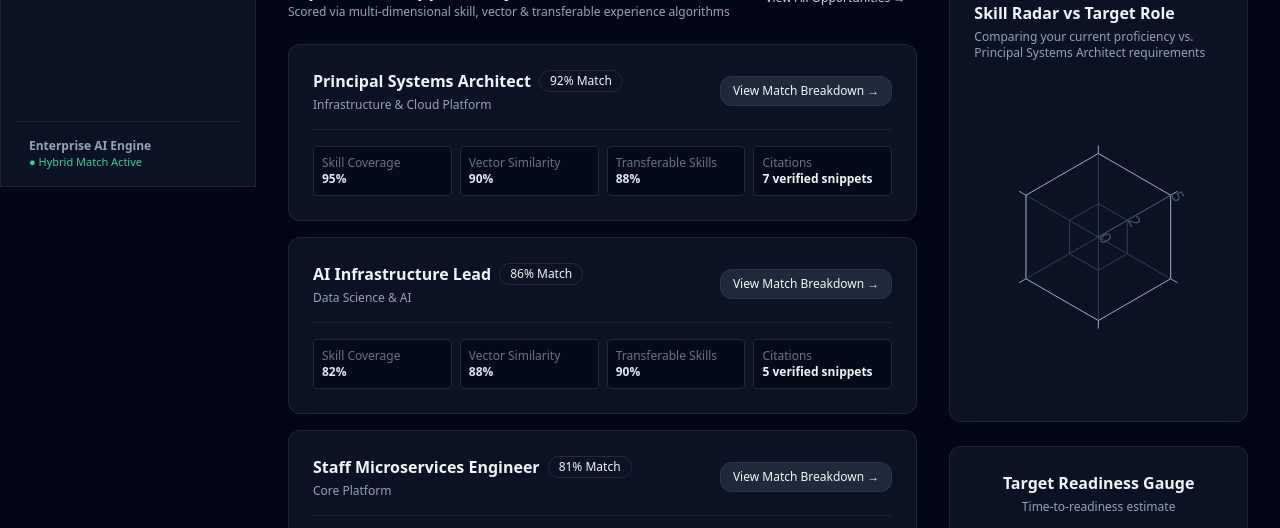
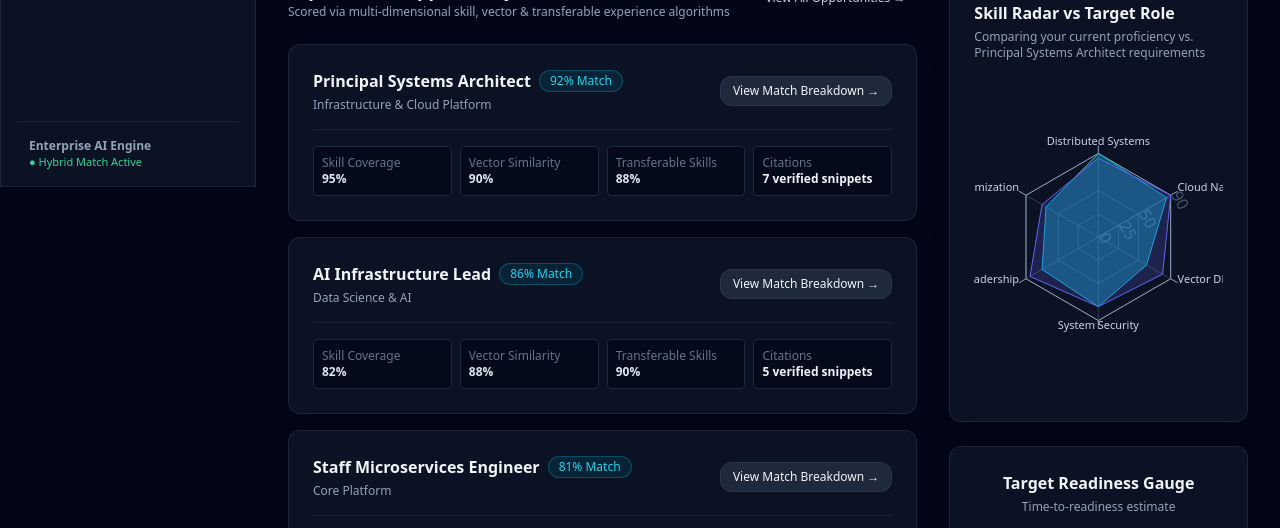
Before and after one commit to athishm-007/AI-Powered-Talent-Discovery---Internal-Mobility, a Next.js app: page /dashboard in a window 1280 px wide. Shown: the part 613-1141 px from the top of the page. Built offline with nearby package versions, Linux system fonts and the light colour scheme; no server answers.

Commit message:
Fix TypeScript build types for Vercel deployment

```diff
--- a/src/components/charts/SkillRadarChart.tsx
+++ b/src/components/charts/SkillRadarChart.tsx
@@ -4,20 +4,29 @@ import React from 'react';
 import { Radar, RadarChart, PolarGrid, PolarAngleAxis, PolarRadiusAxis, ResponsiveContainer, Tooltip } from 'recharts';
 
 export interface SkillRadarData {
-  skill: string;
-  userLevel: number;
-  requiredLevel: number;
+  skill?: string;
+  subject?: string;
+  userLevel?: number;
+  current?: number;
+  requiredLevel?: number;
+  required?: number;
 }
 
-export const SkillRadarChart: React.FC<{ data: SkillRadarData[] }> = ({ data }) => {
+export const SkillRadarChart: React.FC<{ data: SkillRadarData[]; title?: string }> = ({ data }) => {
   if (!data || data.length === 0) {
     return <div className="text-xs text-slate-500 text-center py-8">No skill data available for radar visualization.</div>;
   }
 
+  const chartData = data.map((d) => ({
+    skill: d.skill || d.subject || '',
+    userLevel: d.userLevel ?? d.current ?? 0,
+    requiredLevel: d.requiredLevel ?? d.required ?? 0,
+  }));
+
   return (
     <div className="w-full h-64 sm:h-80">
       <ResponsiveContainer width="100%" height="100%">
-        <RadarChart cx="50%" cy="50%" outerRadius="70%" data={data}>
+        <RadarChart cx="50%" cy="50%" outerRadius="70%" data={chartData}>
           <PolarGrid stroke="#334155" />
           <PolarAngleAxis dataKey="skill" stroke="#94a3b8" tick={{ fill: '#cbd5e1', fontSize: 11 }} />
           <PolarRadiusAxis angle={30} domain={[0, 5]} stroke="#475569" />
--- a/src/components/ui/Badge.tsx
+++ b/src/components/ui/Badge.tsx
@@ -2,7 +2,7 @@ import React from 'react';
 import { cn } from '@/lib/utils';
 
 export interface BadgeProps extends React.HTMLAttributes<HTMLSpanElement> {
-  variant?: 'cyan' | 'emerald' | 'amber' | 'rose' | 'slate' | 'indigo';
+  variant?: 'cyan' | 'emerald' | 'amber' | 'rose' | 'slate' | 'indigo' | 'brand' | 'purple';
 }
 
 export const Badge: React.FC<BadgeProps> = ({ className, variant = 'cyan', children, ...props }) => {
@@ -13,6 +13,8 @@ export const Badge: React.FC<BadgeProps> = ({ className, variant = 'cyan', child
     rose: 'bg-rose-500/10 text-rose-400 border-rose-500/30',
     slate: 'bg-slate-800 text-slate-300 border-slate-700',
     indigo: 'bg-indigo-500/10 text-indigo-400 border-indigo-500/30',
+    brand: 'bg-cyan-500/10 text-cyan-400 border-cyan-500/30',
+    purple: 'bg-indigo-500/10 text-indigo-400 border-indigo-500/30',
   };
 
   return (
```
